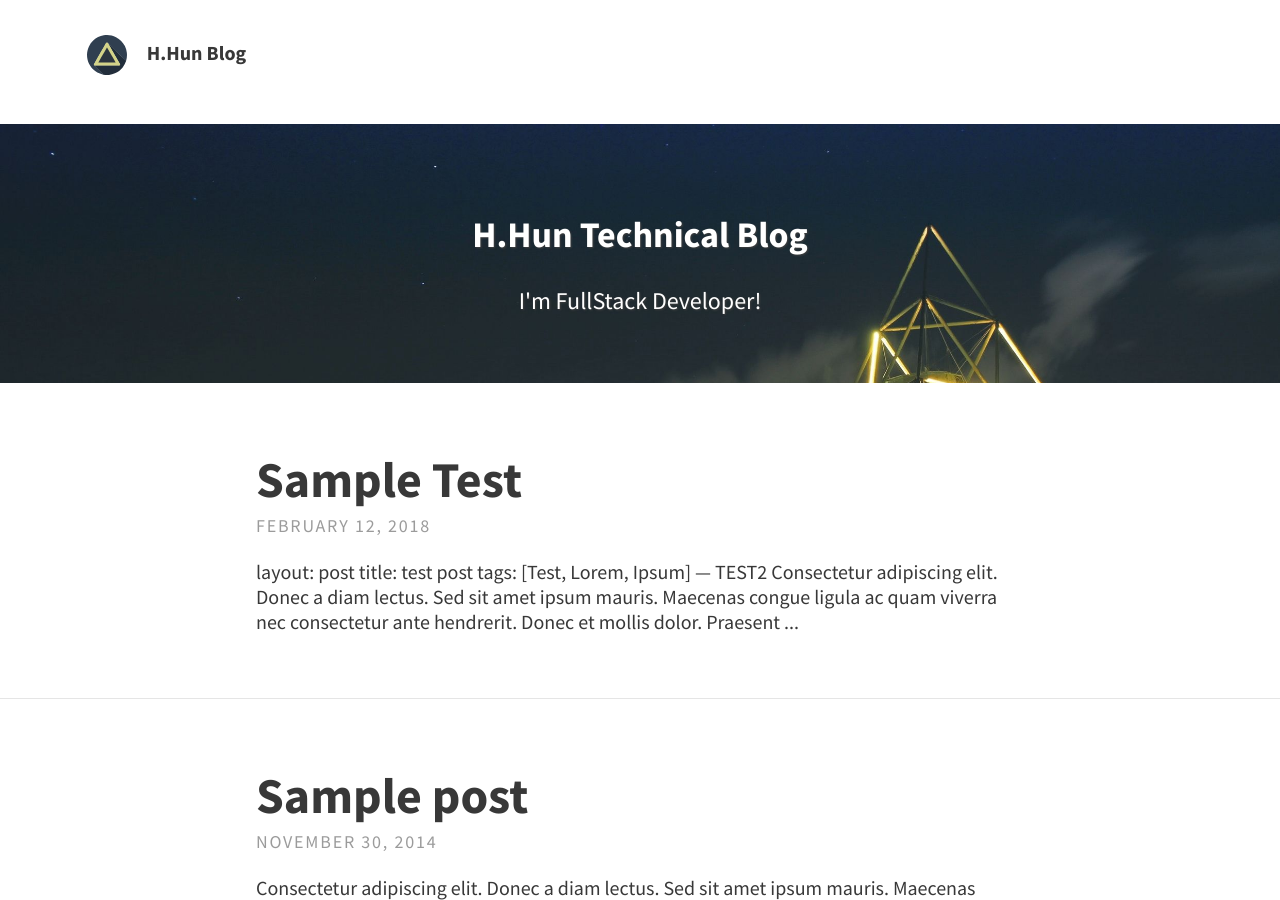
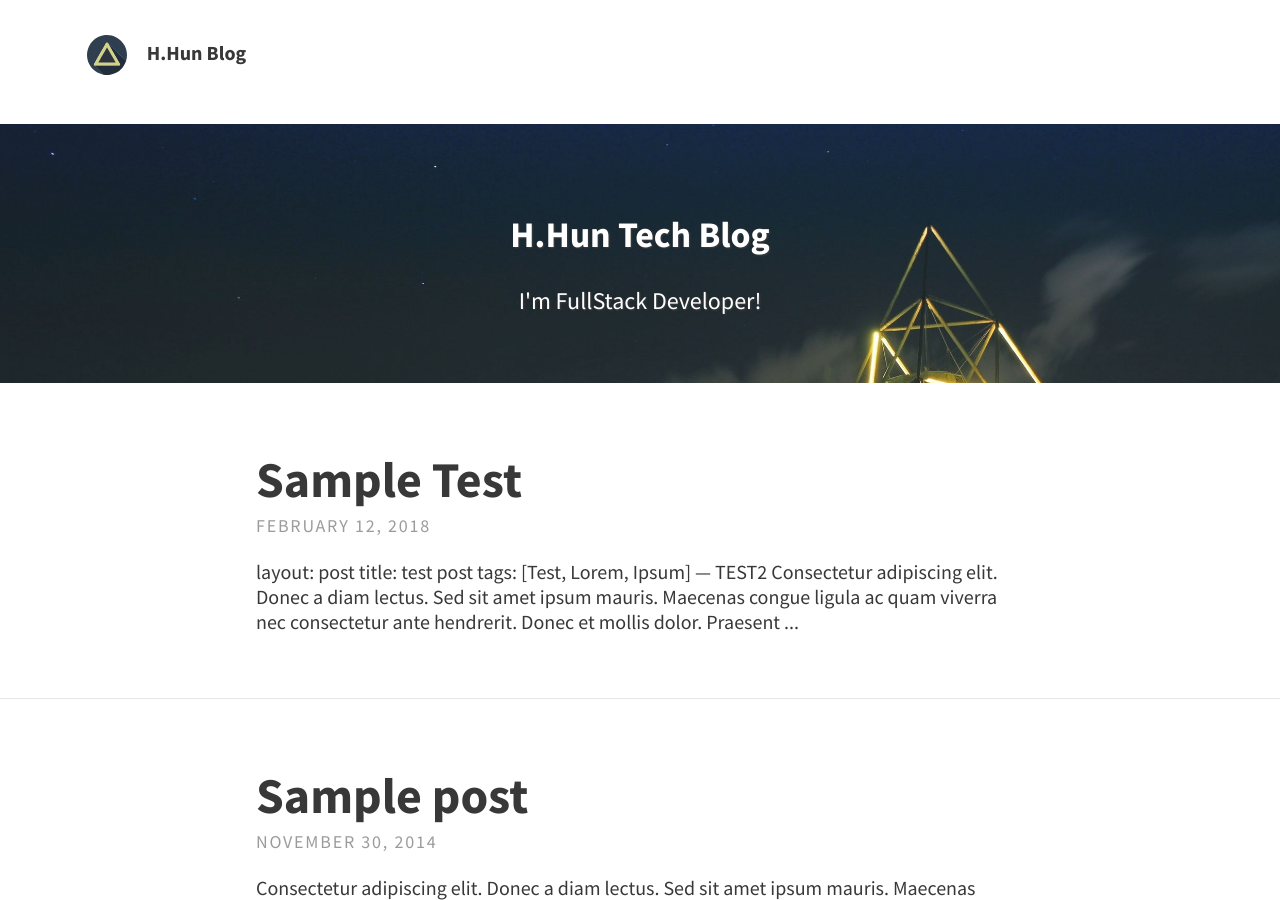
Before and after one commit to MrHun/hhun.github.io, a Jekyll site: the page built from index.html, in a window 1280 px wide and 900 px high. Built offline with Jekyll 4.4.1, drawn with Linux system fonts in a browser that asks for light colours; the list of posts is cut into pages by our own code.

Commit message:
Update _config.yml

```diff
--- a/_config.yml
+++ b/_config.yml
@@ -1,13 +1,11 @@
 # SITE CONFIGURATION
 baseurl: ""
 url: "https://hhun.github.io"
-name: "H.Hun Technical Blog"
-title: "H.Hun Technical Blog"
+title: "H.Hun Tech Blog"
 
 # THEME-SPECIFIC CONFIGURATION
 theme_settings:
   # Meta
-  name: "H.Hun Technical Blog"
   title: H.Hun Blog
   avatar: assets/img/triangle.svg
   favicon: assets/favicon.ico
@@ -16,7 +14,7 @@ theme_settings:
 
   # Header and footer text       #<p>StartUp Developer</p>
   header_text: > #two or three lines to describe your site
-     <h3>H.Hun Technical Blog</h3> <p>I'm FullStack Developer!</p>
+     <h3>H.Hun Tech Blog</h3> <p>I'm FullStack Developer!</p>
   header_text_feature_image: assets/img/pexels/triangular.jpeg
   footer_text: >
     Powered by <a href="https://hhun.github.io/">H.Hun</a> with <a href="https://github.com">GitHub</a>
```
